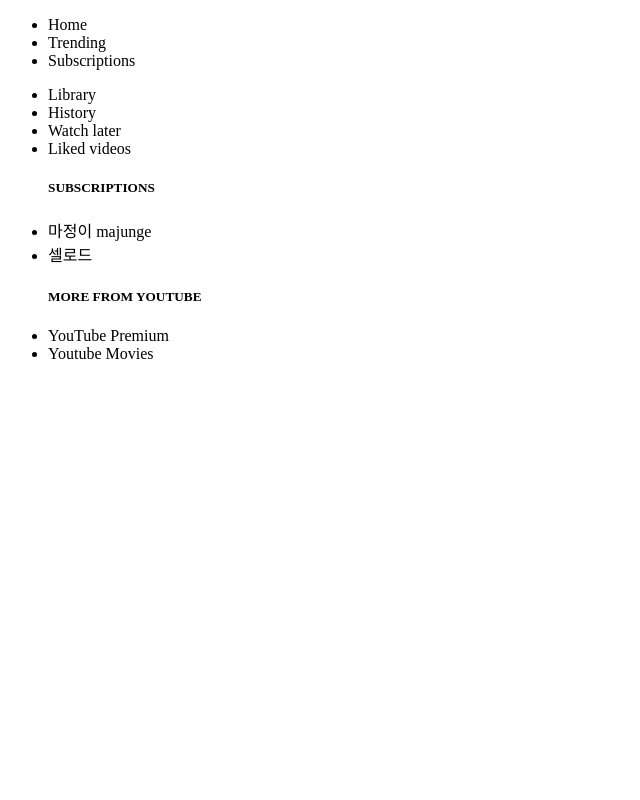
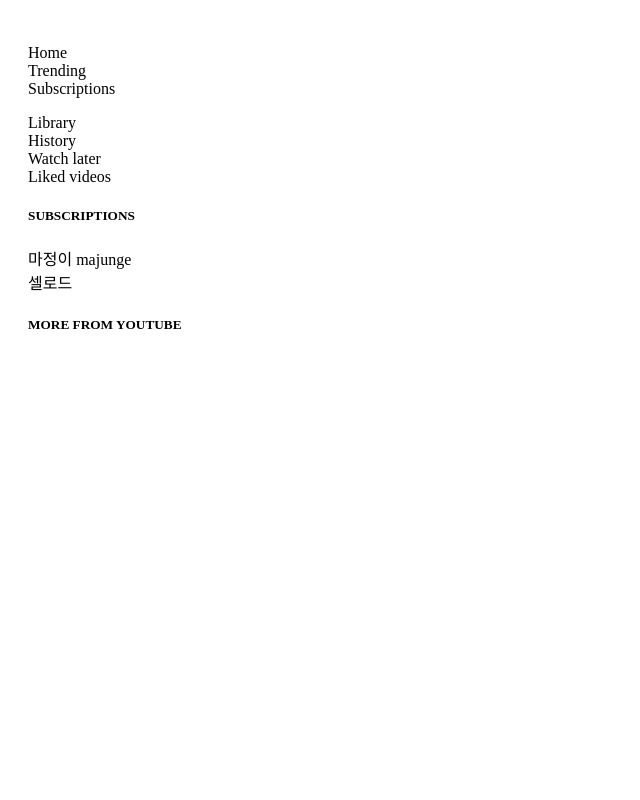
Before and after one commit to peko314/peko_portfolio, a Django app: page /youtube/ in a window 1280 px wide. Shown: the whole page, without its empty margins (0-640 px from the left). Run offline with Django 3.2, Linux system fonts and the light colour scheme.

Commit message:
youtube1

```diff
--- a/portfolio/templates/portfolio/youtube.html
+++ b/portfolio/templates/portfolio/youtube.html
@@ -11,7 +11,8 @@
 
 
         </header>
-        <nav>
+        <secction>
+         <nav>
             <ul>
                 <li>Home</li>
                 <li>Trending</li>
@@ -34,9 +35,17 @@
                 <li>Youtube Movies</li>
              </ul>
          </nav>
-        <section>
+         <article>
+             <div></div>
+             <div></div>
+             <div></div>
 
-        </section>
+
+
+
+         </article>
+        </secction>
+
 
 
 
@@ -77,3 +86,39 @@
 
 
     </html>
+
+    <style>
+        header{
+
+
+
+        }
+        nav{
+          float: left;
+          width: 30%;
+          height: 300px;
+          background:white;
+          padding: 20px;
+        }
+        nav ul{
+           list-style-type: none;
+           padding: 0;
+        }
+        article{
+            float:left;
+            padding:20px;
+            width: 70%;
+            background-color:white;
+            height:300px;
+        }
+
+
+
+
+
+
+
+
+
+
+    </style>
```
